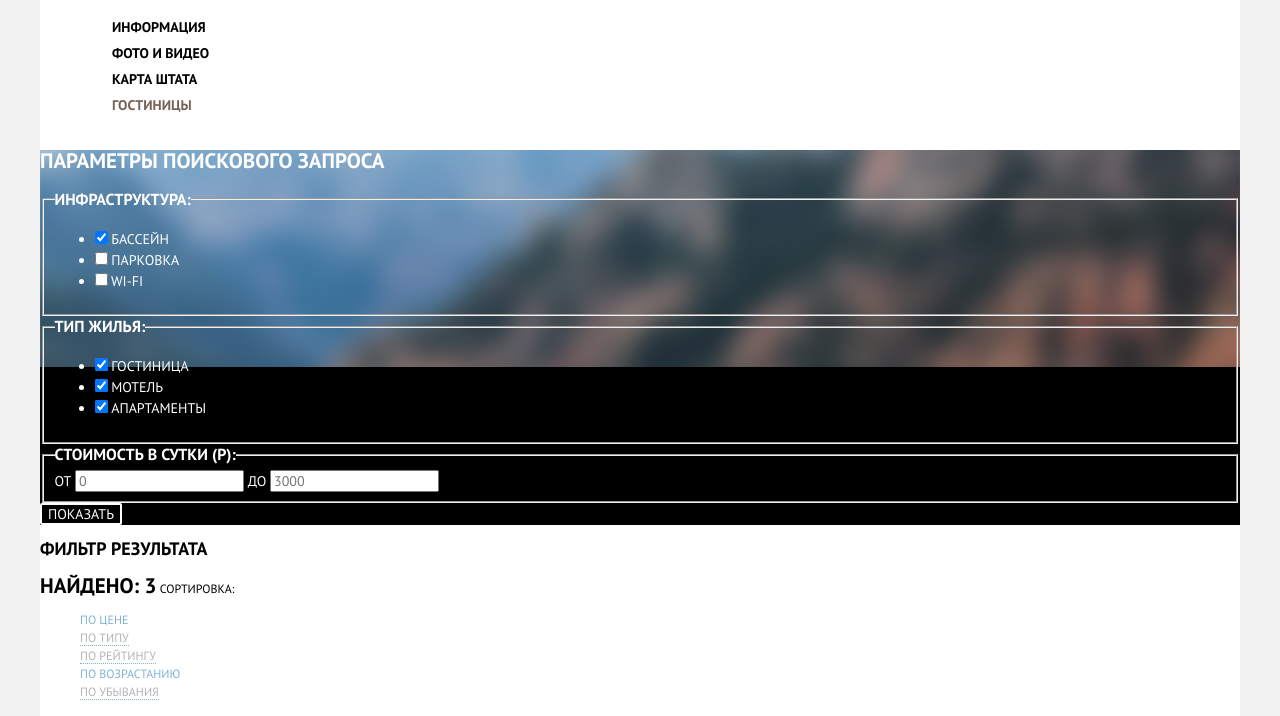
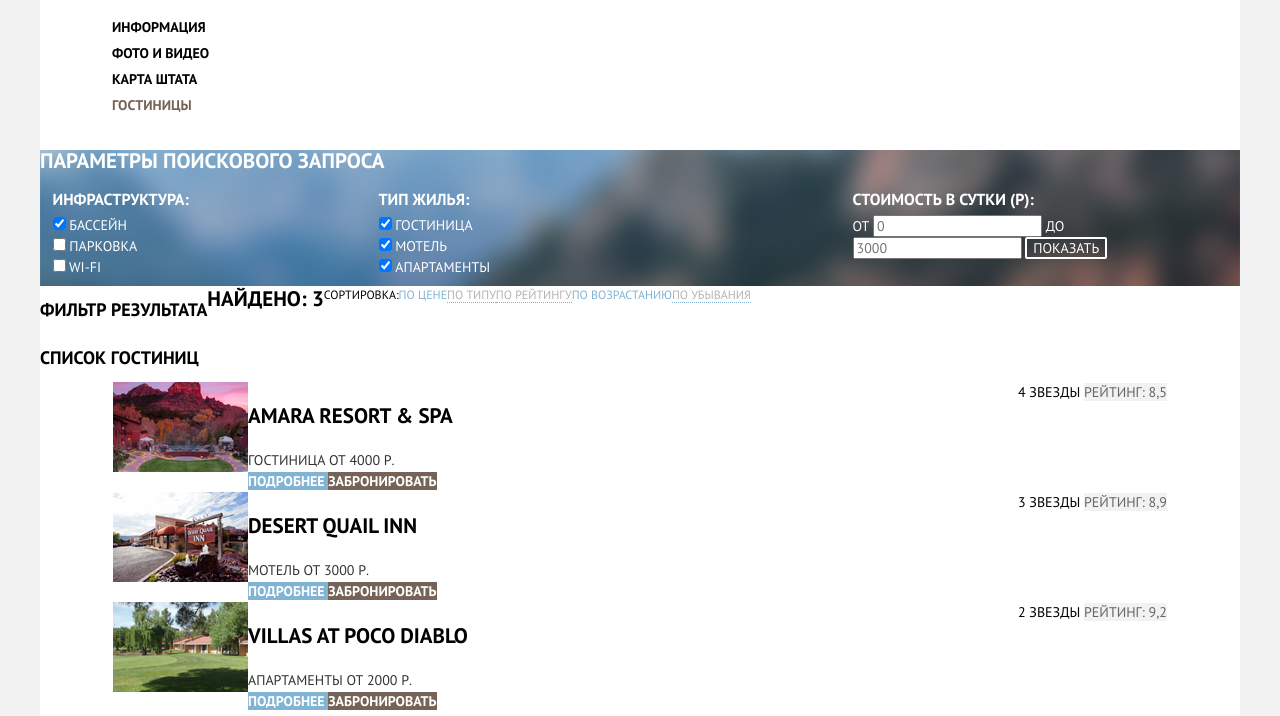
Before and after one commit to dmitry-ios/sedona, a plain HTML site: page catalog.html in a window 1280 px wide. Shown: the part 77-793 px from the top of the page. Drawn offline with Linux system fonts and the light colour scheme.

Commit message:
Построил сетку каталога.

```diff
--- a/catalog.html
+++ b/catalog.html
@@ -1,5 +1,5 @@
 <!DOCTYPE html>
-<html lang="ru">
+<html class="page" lang="ru">
   <head>
     <meta charset="utf-8" />
     <title>Гостиницы Sedona</title>
@@ -10,7 +10,7 @@
     <link href="css/normalize.css" rel="stylesheet" />
     <link href="css/style.css" rel="stylesheet" />
   </head>
-  <body>
+  <body class="index-page">
     <div class="container">
       <header>
         <a href="index.html">
@@ -113,11 +113,12 @@
                 placeholder="3000"
               />
               <!-- Здесь будет кастомный двойной рендж контрол -->
+              <button type="submit">Показать</button>
             </fieldset>
-            <button type="submit">Показать</button>
           </form>
         </section>
         <section class="catalog-filter">
+          <div class="filter-results">
             <h2 class="visually-hidden">Фильтр результата</h2>
             <b>Найдено: 3</b>
             <span>Сортировка:</span>
@@ -128,64 +129,89 @@
               <li class="filter-item"><a>По возрастанию</a></li>
               <li class="filter-item"><a href="">По убывания</a></li>
             </ul>
+          </div>
           <h2 class="visually-hidden">Список гостиниц</h2>
           <ul class="hotel-items">
-            <li>
+            <li class="hotel-card">
+              <div class="item-picture">
                 <img
                   src="img/amara_resort_and_spa.jpg"
                   width="135"
                   height="90"
                   alt="Фотография гостиницы Amara Resort & Spa"
                 />
+              </div>
+              <div class="item-general-information">
                 <h3><a class="hotel-title" href="">Amara Resort & Spa</a></h3>
+                <div class="item-info-wrapper">
                   <span class="hotel-info">Гостиница</span>
                   <span class="hotel-info">От 4000 Р.</span>
+                </div>
                 <a class="button-hotel-item button-hotel-details" href="">
                   Подробнее
                 </a>
                 <a class="button-hotel-item button-hotel-reserve" href="">
                   Забронировать
                 </a>
+              </div>
+              <div class="item-rating">
                 <span>4 звезды</span>
                 <span class="hotel-rating">Рейтинг: 8,5</span>
+              </div>
             </li>
-            <li>
+            <li class="hotel-card">
+              <div class="item-picture">
                 <img
                   src="img/desert_quail_inn.jpg"
                   width="135"
                   height="90"
                   alt="Фотография мотеля Desert Quail Inn"
                 />
+              </div>
+              <div class="item-general-information">
                 <h3><a class="hotel-title" href="">Desert Quail Inn</a></h3>
+                <div class="item-info-wrapper">
                   <span class="hotel-info">Мотель</span>
                   <span class="hotel-info">От 3000 Р.</span>
+                </div>
                 <a class="button-hotel-item button-hotel-details" href="">
                   Подробнее
                 </a>
                 <a class="button-hotel-item button-hotel-reserve" href="">
                   Забронировать
                 </a>
+              </div>
+              <div class="item-rating">
                 <span>3 звезды</span>
                 <span class="hotel-rating">Рейтинг: 8,9</span>
+              </div>
             </li>
-            <li>
+            <li class="hotel-card">
+              <div class="item-picture">
                 <img
                   src="img/villas_at_poco_diablo.jpg"
                   width="135"
                   height="90"
                   alt="Фотография апартаментов Villas at Poco Diablo"
                 />
+              </div>
+              <div class="item-general-information">
                 <h3><a class="hotel-title" href="">Villas at Poco Diablo</a></h3>
+                <div class="item-info-wrapper">
                   <span class="hotel-info">Апартаменты</span>
                   <span class="hotel-info">От 2000 Р.</span>
+                </div>
                 <a class="button-hotel-item button-hotel-details" href="">
                   Подробнее
                 </a>
                 <a class="button-hotel-item button-hotel-reserve" href="">
                   Забронировать
                 </a>
+              </div>
+              <div class="item-rating">
                 <span>2 звезды</span>
                 <span class="hotel-rating">Рейтинг: 9,2</span>
+              </div>
             </li>
           </ul>
         </section>
--- a/css/style.css
+++ b/css/style.css
@@ -279,6 +279,16 @@ img {
   font-weight: normal;
   font-size: 14px;
   line-height: 21px;
+  margin: 0 73px;
+  padding: 0;
+}
+
+.hotel-card {
+  display: flex;
+}
+
+.item-rating {
+  margin-left: auto;
 }
 
 .hotel-items h3 {
@@ -357,9 +367,19 @@ img {
   font-weight: normal;
 }
 
+.search-panel ul {
+  list-style: none;
+  margin: 0;
+  padding: 0;
+}
+
 .search-panel legend {
   font-weight: bold;
   font-size: 16px;
+}
+
+.search-panel fieldset {
+  border: 0;
 }
 
 .search-panel button[type="submit"] {
@@ -371,6 +391,11 @@ img {
   border: 2px solid var(--basic-white);
   border-radius: 2px;
   text-transform: inherit;
+}
+
+.search-panel form {
+  display: grid;
+  grid-template-columns: 326px 474px 327px;
 }
 
 /* Catalog filter */
@@ -387,8 +412,15 @@ img {
   line-height: 26px;
 }
 
+.filter-results {
+  display: flex;
+}
+
 .catalog-filter .filter-items {
   list-style: none;
+  display: flex;
+  margin: 0;
+  padding: 0;
 }
 
 .filter-item a {
```
Lines whose indentation alone changed are shown as unchanged.
